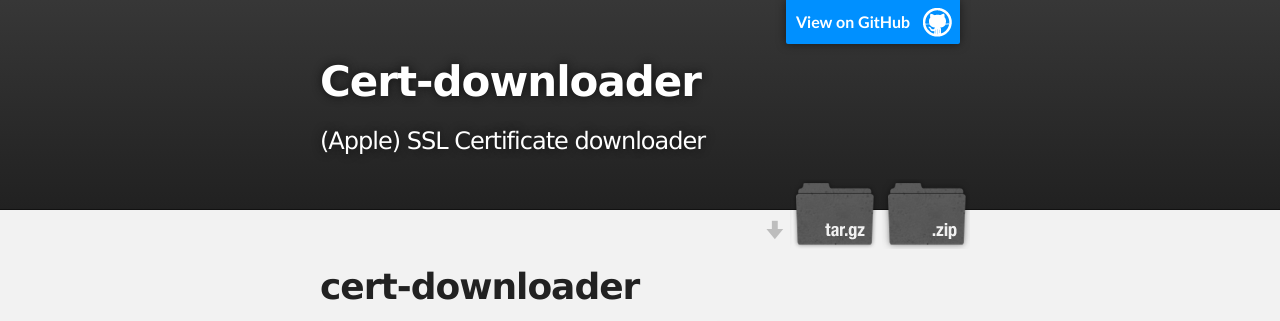
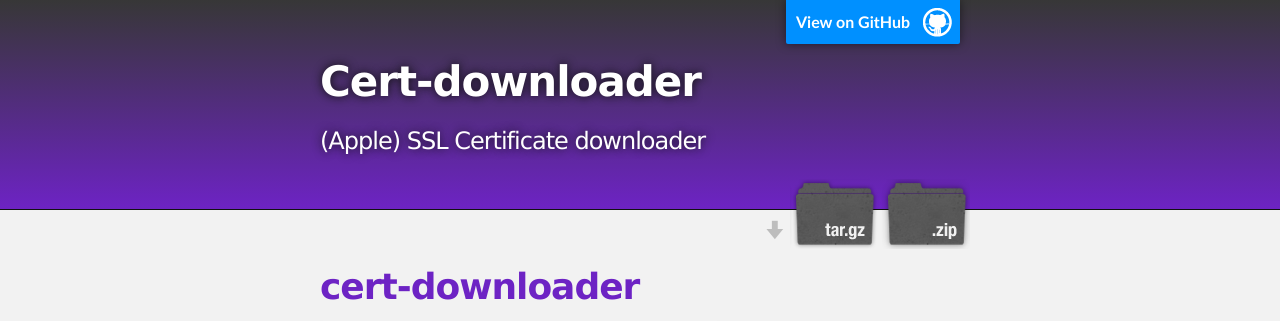
Before and after one commit to neofreko/cert-downloader, a plain HTML site: page index.html in a window 1280 px wide. Shown: the top 321 px of the page. Drawn offline with Linux system fonts and the light colour scheme; grey boxes are pictures that could not be loaded.

Commit message:
colour change

```diff
--- a/stylesheets/stylesheet.css
+++ b/stylesheets/stylesheet.css
@@ -61,7 +61,7 @@ body {
 h1, h2, h3, h4, h5, h6 {
   margin: 10px 0;
   font-weight: 700;
-  color:#222222;
+  color: #6D23C4;
   font-family: 'Lucida Grande', 'Calibri', Helvetica, Arial, sans-serif;
   letter-spacing: -1px;
 }
@@ -287,12 +287,12 @@ Full-Width Styles
 }
 
 #header_wrap {
-  background: #212121;
-  background: -moz-linear-gradient(top, #373737, #212121);
-  background: -webkit-linear-gradient(top, #373737, #212121);
-  background: -ms-linear-gradient(top, #373737, #212121);
-  background: -o-linear-gradient(top, #373737, #212121);
-  background: linear-gradient(top, #373737, #212121);
+  background: #6D23C4;
+  background: -moz-linear-gradient(top, #373737, #6D23C4);
+  background: -webkit-linear-gradient(top, #373737, #6D23C4);
+  background: -ms-linear-gradient(top, #373737, #6D23C4);
+  background: -o-linear-gradient(top, #373737, #6D23C4);
+  background: linear-gradient(top, #373737, #6D23C4);
 }
 
 #header_wrap .inner {
```
